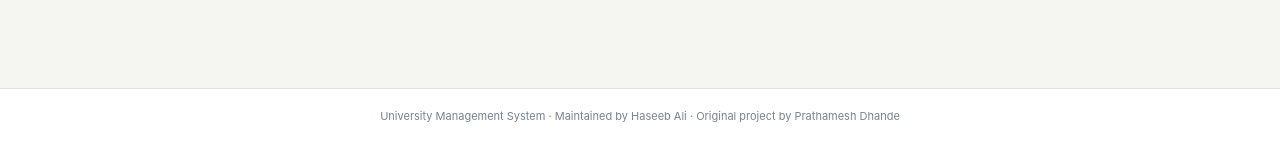
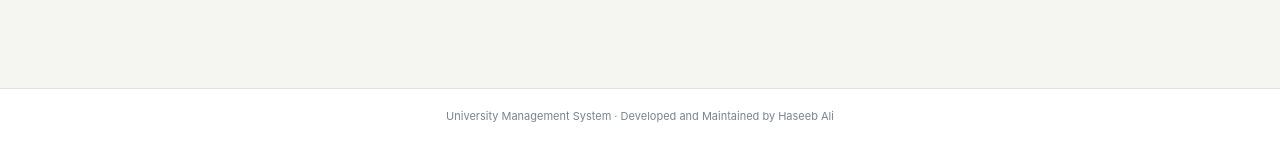
Before and after one commit to Haseebalikhan785/Student-Management-System-Python, a Flask app: page /login?next=/academics in a window 1280 px wide. Shown: the part 653-800 px from the top of the page. Run offline with Flask 3, Linux system fonts and the light colour scheme; some libraries are stand-ins or nearby versions.

Commit message:
Update footer and README attribution to Haseeb Ali

```diff
--- a/templates/base.html
+++ b/templates/base.html
@@ -73,6 +73,6 @@
     {% endwith %}
     {% block content %}{% endblock %}
   </main>
-  <footer class="footer">University Management System · Maintained by Haseeb Ali · Original project by Prathamesh Dhande</footer>
+  <footer class="footer">University Management System · Developed and Maintained by Haseeb Ali</footer>
 </body>
 </html>
```
Also changed, not shown: README.md.
